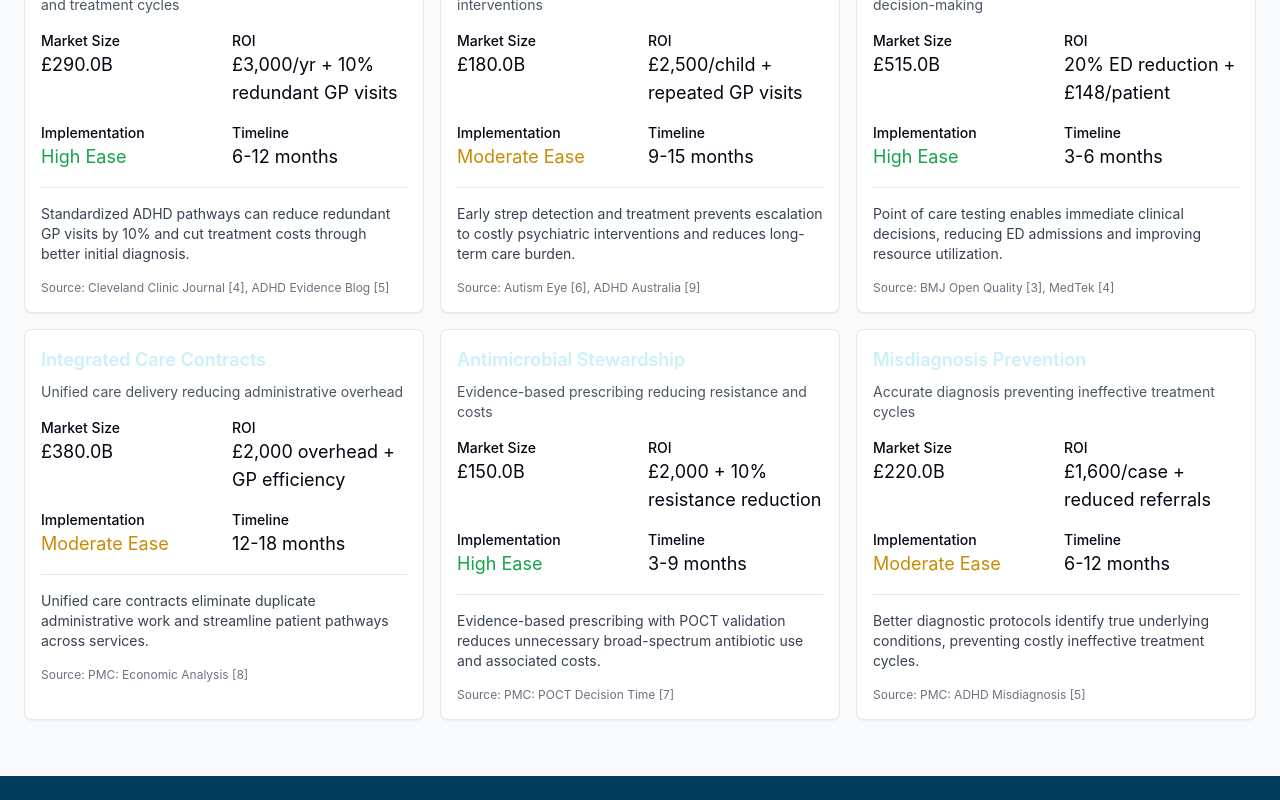
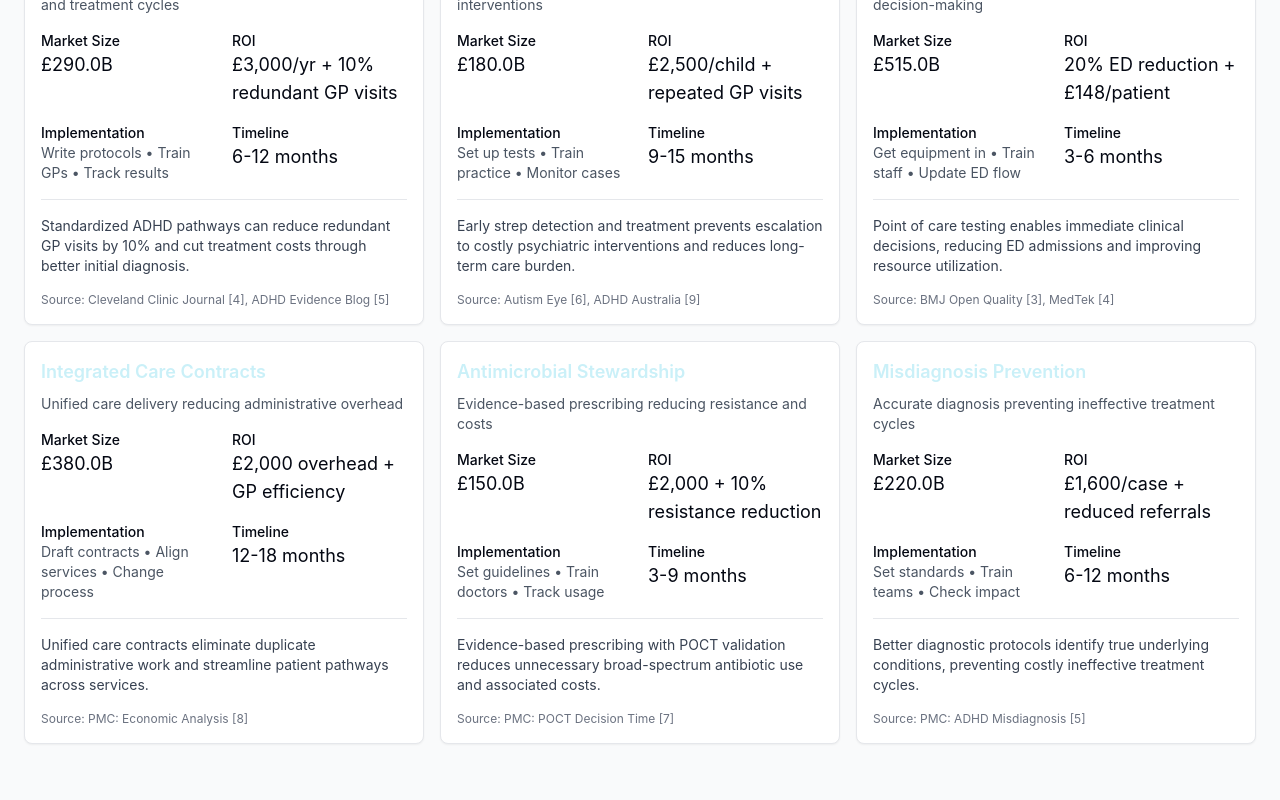
Before and after one commit to DRBATA/iwell, a React (Create React App) app: page / in a window 1280 px wide. Shown: the part 2430-3230 px from the top of the page. Before the commit the page ends 3206 px from the top, so only its background shows below. Built offline with nearby package versions, Linux system fonts and the light colour scheme; the HTML template or start-up script is replaced by a standard one.

Commit message:
feat: Replace ease ratings with specific implementation steps

```diff
--- a/src/fork/modules/management-dashboard/components/OpportunityCards.tsx
+++ b/src/fork/modules/management-dashboard/components/OpportunityCards.tsx
@@ -37,14 +37,8 @@ const OpportunityCard: React.FC<OpportunityCardProps> = ({
       </div>
       <div>
         <div className="text-sm font-medium">Implementation</div>
-        <div className={`text-lg ${
-          metrics.ease === 'High'
-            ? 'text-green-600'
-            : metrics.ease === 'Moderate'
-            ? 'text-yellow-600'
-            : 'text-red-600'
-        }`}>
-          {metrics.ease} Ease
+        <div className="text-sm text-gray-600">
+          {implementationSteps[title] || "System setup • Team training • Process update"}
         </div>
       </div>
       <div>
@@ -62,6 +56,15 @@ const OpportunityCard: React.FC<OpportunityCardProps> = ({
     </div>
   </Card>
 );
+
+const implementationSteps: Record<string, string> = {
+  "ADHD Healthcare Optimization": "Write protocols • Train GPs • Track results",
+  "PANDAS Early Detection": "Set up tests • Train practice • Monitor cases",
+  "Point of Care Testing": "Get equipment in • Train staff • Update ED flow",
+  "Integrated Care Contracts": "Draft contracts • Align services • Change process",
+  "Antimicrobial Stewardship": "Set guidelines • Train doctors • Track usage",
+  "Misdiagnosis Prevention": "Set standards • Train teams • Check impact"
+};
 
 export const OpportunityCards: React.FC = () => {
   const opportunities: OpportunityCardProps[] = [
```
